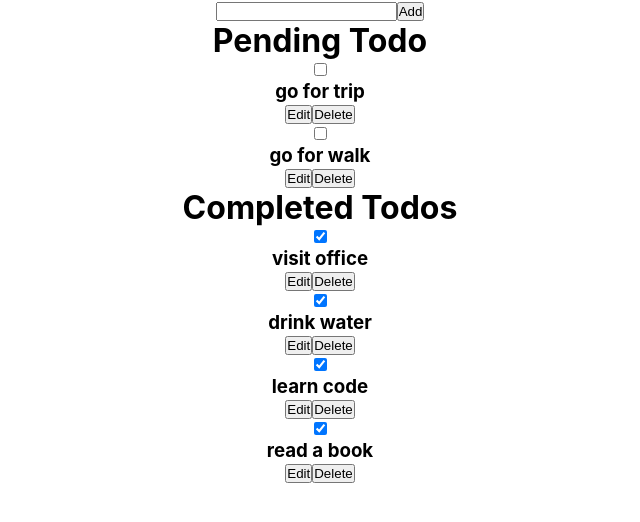
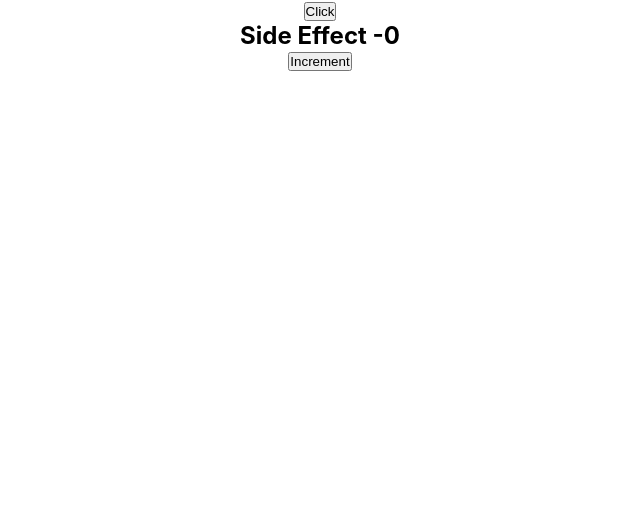
Before and after one commit to mukilathuruvan/frenzo-react, a React (Create React App) app in the folder my-app/: page / in a window 1280 px wide. Shown: the top 522 px of the page, without its empty margins (320-960 px from the left). Built offline with nearby package versions, Linux system fonts and the light colour scheme.

Commit message:
intro to useEffect hook

```diff
--- a/my-app/src/App.js
+++ b/my-app/src/App.js
@@ -1,32 +1,12 @@
 import { useState } from "react";
 import "./App.css";
-import Picture from "./Hooks/Picture";
-import Completed from "./project/todo/Completed";
-import Form from "./project/todo/Form";
-import UnCompleted from "./project/todo/UnCompleted";
-
-const initial = [
-  { id: 201, title: "go for trip", done: false },
-  { id: 202, title: "visit office", done: true },
-  { id: 203, title: "drink water", done: true },
-  { id: 204, title: "learn code", done: true },
-  { id: 205, title: "go for walk", done: false },
-  { id: 206, title: "read a book", done: true },
-];
-
+import SideEffects from "./Hooks/SideEffects";
 function App() {
-  const [todos, setTodos] = useState(initial);
-
-  const deleteTodo = (id) => {
-    let result = todos?.filter((todo) => todo.id !== id);
-    setTodos(result);
-  };
-
+  const [show, setShow] = useState(true);
   return (
     <div className="App">
-      <Form setTodos={setTodos} todos={todos} />
-      <UnCompleted data={todos} deleteTodo={deleteTodo} />
-      <Completed data={todos} deleteTodo={deleteTodo} />
+      <button onClick={() => setShow(!show)}>Click</button>
+      {show && <SideEffects />}
     </div>
   );
 }
--- /dev/null
+++ b/my-app/src/Hooks/SideEffects.jsx
@@ -0,0 +1,21 @@
+import React, { useEffect, useState } from "react";
+
+const SideEffects = () => {
+  const [count, setCount] = useState(0);
+
+  useEffect(() => {
+    console.log("component is mounting");
+    return () => {
+      console.log("unmounting phase");
+    };
+  }, [count]);
+
+  return (
+    <div>
+      <h2>Side Effect -{count}</h2>
+      <button onClick={() => setCount(count + 1)}>Increment</button>
+    </div>
+  );
+};
+
+export default SideEffects;
```
Also changed, not shown: my-app/src/index.js (+6 -6 lines).
